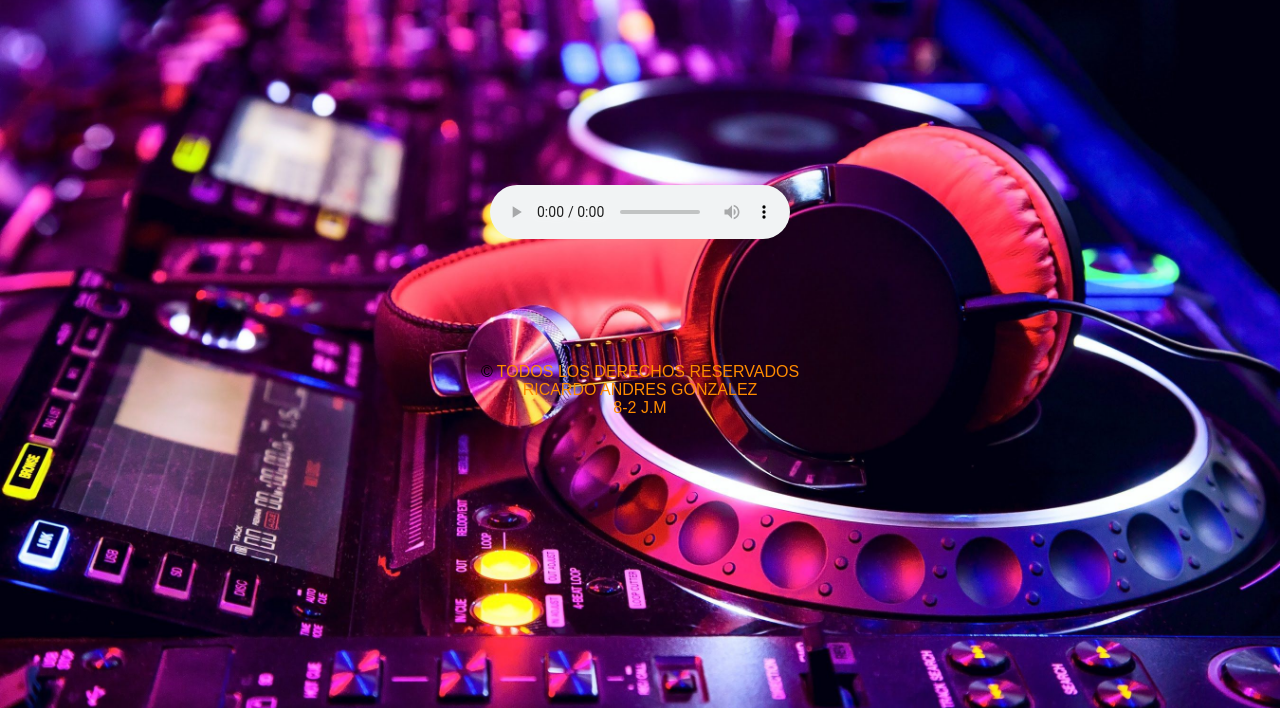
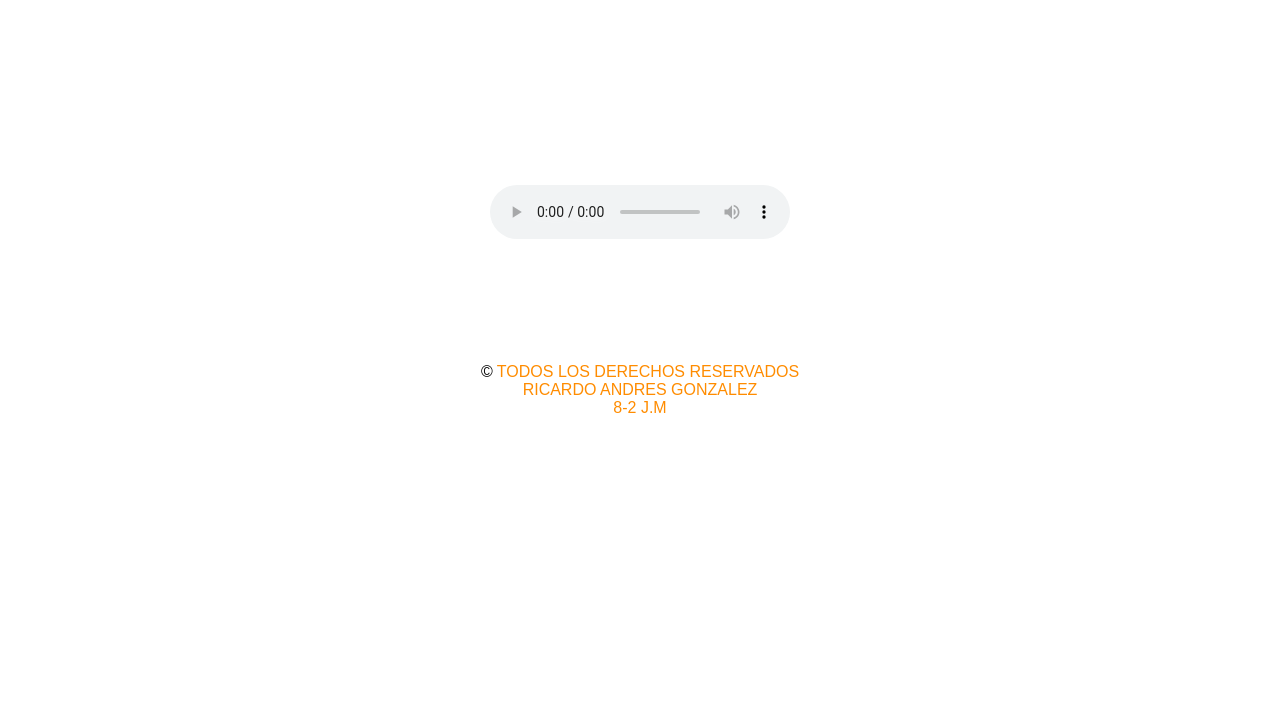
Before and after one commit to RicardoGonza1/audio_ingles, a plain HTML site: page index.html in a window 1280 px wide. Shown: the part 92-800 px from the top of the page. Drawn offline with Linux system fonts and the light colour scheme.

Commit message:
Update style.css

```diff
--- a/style.css
+++ b/style.css
@@ -4,8 +4,7 @@ body {
 
   font-family: sans-serif;
   text-decoration: none;
-  background-image: url(electronica.jpg);
-background-position: center;
+
 background-size: cover;
 background-attachment: fixed;
 
```
